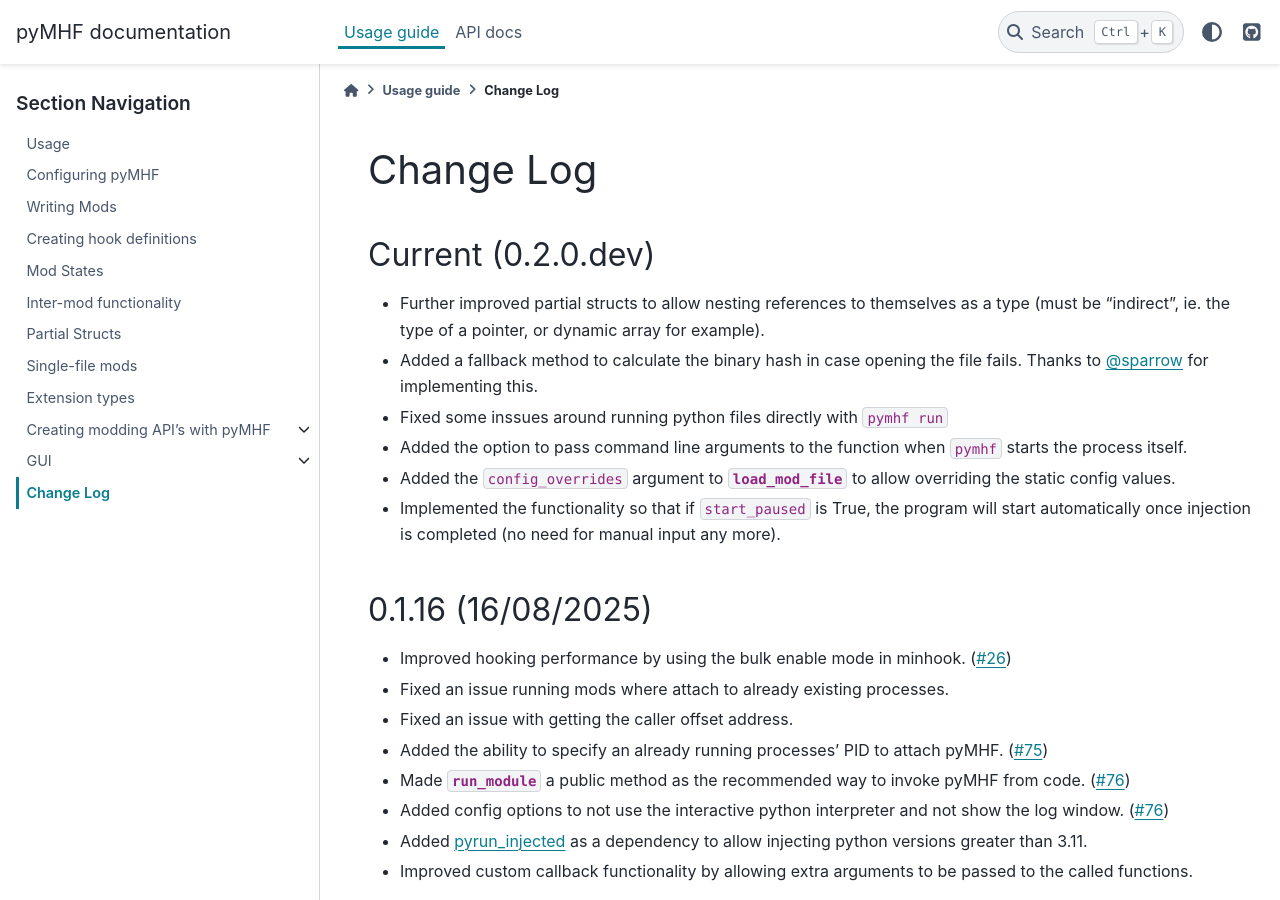
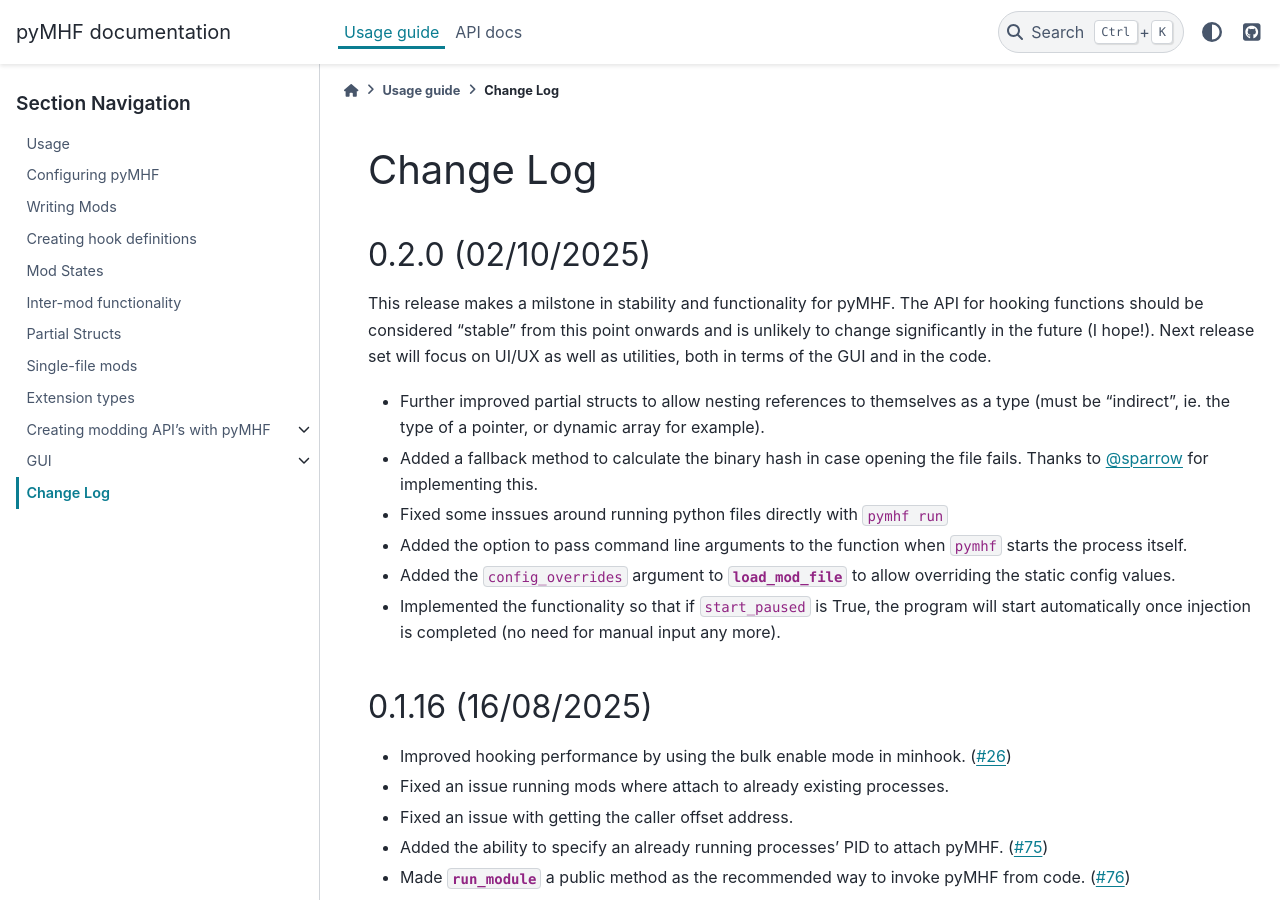
Before and after one commit to monkeyman192/pyMHF, a Sphinx documentation site: the page built from docs/docs/change_log.rst, in a window 1280 px wide and 900 px high. Built offline with Sphinx 7.4.7 and the PyData theme 0.15.4, drawn with Linux system fonts in a browser that asks for light colours; pages that are not in the unit, such as notebooks, are missing from menus.

Commit message:
Version bump and change notes update

```diff
--- a/docs/docs/change_log.rst
+++ b/docs/docs/change_log.rst
@@ -1,8 +1,12 @@
 Change Log
 ==========
 
-Current (0.2.0.dev)
+0.2.0 (02/10/2025)
 --------------------
+
+This release makes a milstone in stability and functionality for pyMHF.
+The API for hooking functions should be considered "stable" from this point onwards and is unlikely to change significantly in the future (I hope!).
+Next release set will focus on UI/UX as well as utilities, both in terms of the GUI and in the code.
 
 - Further improved partial structs to allow nesting references to themselves as a type (must be "indirect", ie. the type of a pointer, or dynamic array for example).
 - Added a fallback method to calculate the binary hash in case opening the file fails. Thanks to `@sparrow <https://github.com/samjviana>`_ for implementing this.
```
